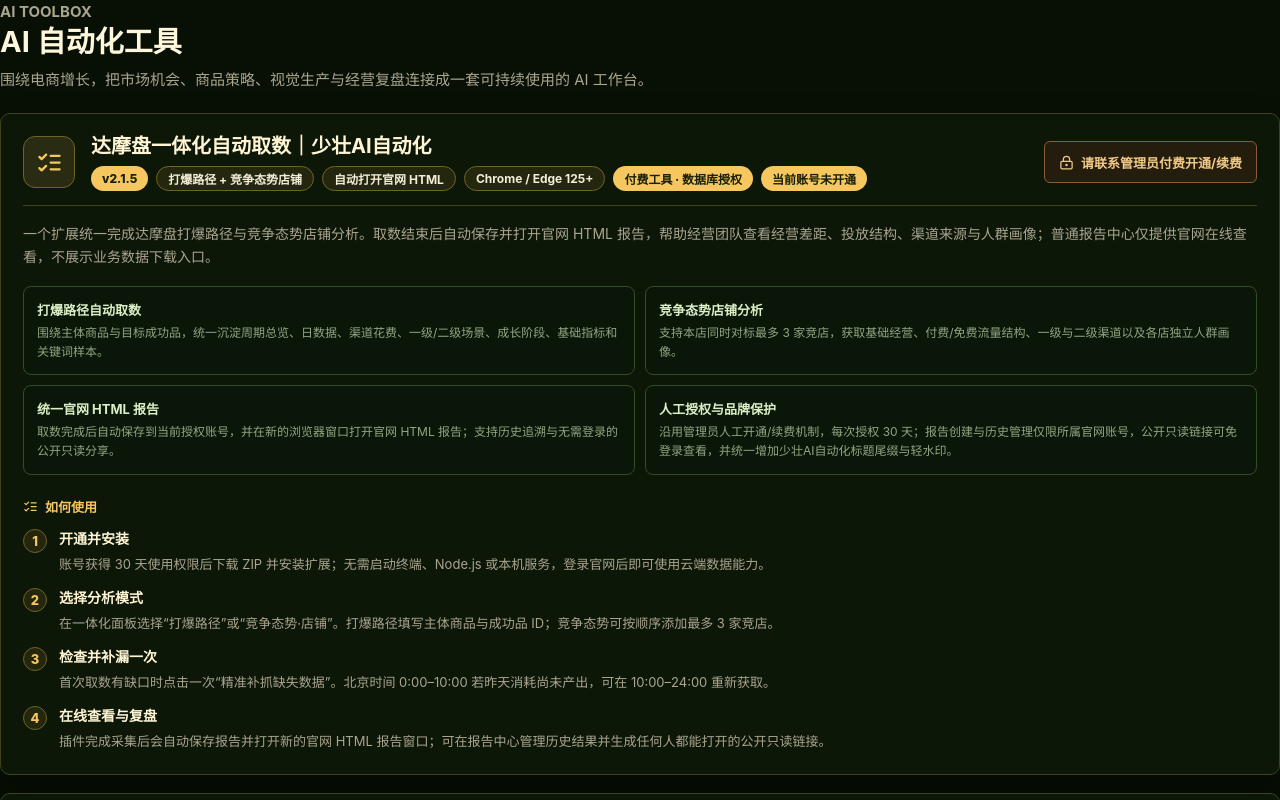
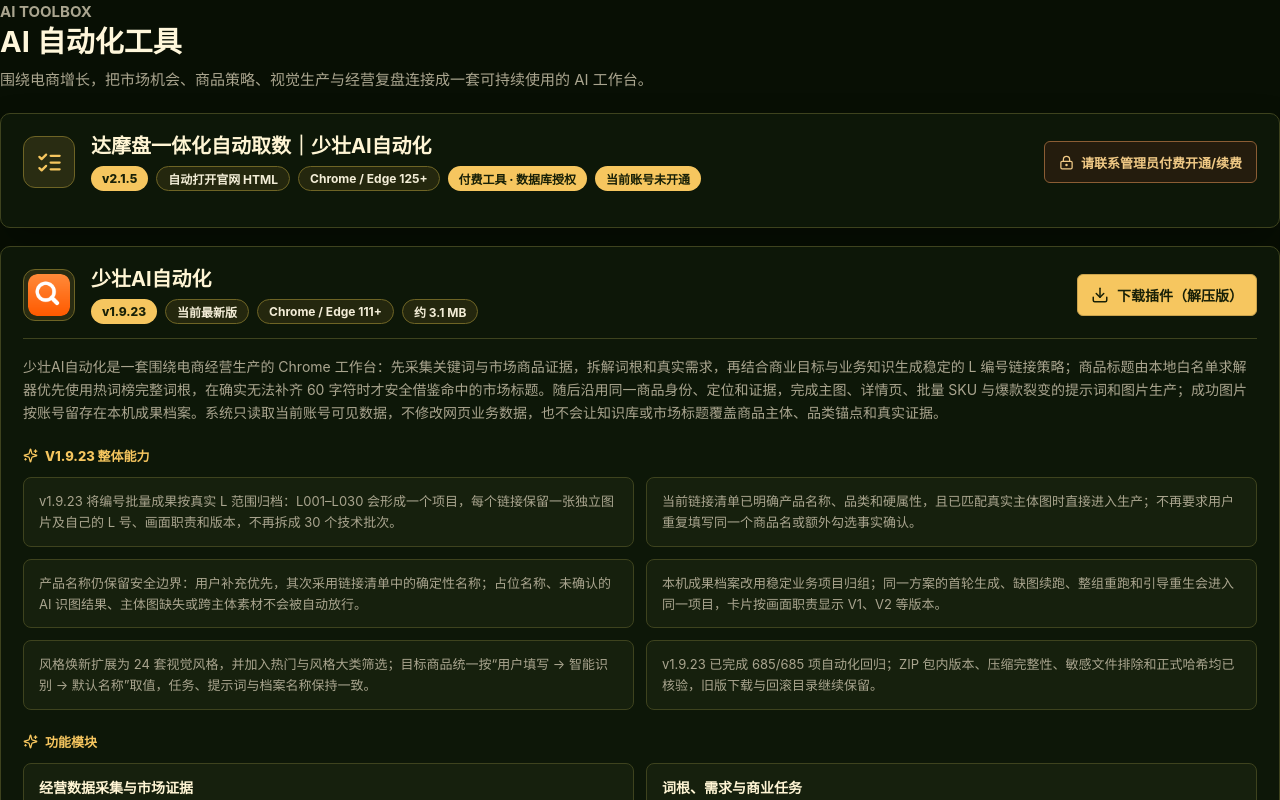
Before and after one commit to songlelaile/20260606sanjie, a Next.js app: page /tools in a window 1280 px wide. Shown: the top 800 px of the page. Built offline with nearby package versions, Linux system fonts and the light colour scheme; no server answers.

Commit message:
chore: simplify DMP tool card

```diff
--- a/src/app/tools/page.tsx
+++ b/src/app/tools/page.tsx
@@ -45,44 +45,6 @@
   downloadName: DMP_AUTOMATION_DOWNLOAD_NAME,
   platform: "Chrome / Edge 125+"
 };
-
-const DMP_DATA_GROUPS = [
-  {
-    title: "打爆路径自动取数",
-    desc: "围绕主体商品与目标成功品，统一沉淀周期总览、日数据、渠道花费、一级/二级场景、成长阶段、基础指标和关键词样本。"
-  },
-  {
-    title: "竞争态势店铺分析",
-    desc: "支持本店同时对标最多 3 家竞店，获取基础经营、付费/免费流量结构、一级与二级渠道以及各店独立人群画像。"
-  },
-  {
-    title: "统一官网 HTML 报告",
-    desc: "取数完成后自动保存到当前授权账号，并在新的浏览器窗口打开官网 HTML 报告；支持历史追溯与无需登录的公开只读分享。"
-  },
-  {
-    title: "人工授权与品牌保护",
-    desc: "沿用管理员人工开通/续费机制，每次授权 30 天；报告创建与历史管理仅限所属官网账号，公开只读链接可免登录查看，并统一增加少壮AI自动化标题尾缀与轻水印。"
-  }
-];
-
-const DMP_USAGE_STEPS = [
-  {
-    title: "开通并安装",
-    body: "账号获得 30 天使用权限后下载 ZIP 并安装扩展；无需启动终端、Node.js 或本机服务，登录官网后即可使用云端数据能力。"
-  },
-  {
-    title: "选择分析模式",
-    body: "在一体化面板选择“打爆路径”或“竞争态势·店铺”。打爆路径填写主体商品与成功品 ID；竞争态势可按顺序添加最多 3 家竞店。"
-  },
-  {
-    title: "检查并补漏一次",
-    body: "首次取数有缺口时点击一次“精准补抓缺失数据”。北京时间 0:00–10:00 若昨天消耗尚未产出，可在 10:00–24:00 重新获取。"
-  },
-  {
-    title: "在线查看与复盘",
-    body: "插件完成采集后会自动保存报告并打开新的官网 HTML 报告窗口；可在报告中心管理历史结果并生成任何人都能打开的公开只读链接。"
-  }
-];
 
 const FEATURES = [
   {
@@ -253,7 +215,6 @@
             <h2>{DMP_AUTOMATION.name}</h2>
             <div className="tool-badges">
               <span className="tool-badge">v{DMP_AUTOMATION.version}</span>
-              <span className="tool-badge tool-badge-soft">打爆路径 + 竞争态势店铺</span>
               <span className="tool-badge tool-badge-soft">自动打开官网 HTML</span>
               <span className="tool-badge tool-badge-soft">{DMP_AUTOMATION.platform}</span>
               <span className="tool-badge tool-badge-paid">付费工具 · 数据库授权</span>
@@ -285,33 +246,6 @@
           </div>
         </header>
 
-        <p className="tool-lead">
-          一个扩展统一完成达摩盘打爆路径与竞争态势店铺分析。取数结束后自动保存并打开官网 HTML 报告，帮助经营团队查看经营差距、投放结构、渠道来源与人群画像；普通报告中心仅提供官网在线查看，不展示业务数据下载入口。
-        </p>
-
-        <div className="dmp-tool-capabilities">
-          {DMP_DATA_GROUPS.map((group) => (
-            <div key={group.title}><strong>{group.title}</strong><span>{group.desc}</span></div>
-          ))}
-        </div>
-
-        <div className="tool-block">
-          <div className="tool-block-label">
-            <ListChecks size={15} />
-            如何使用
-          </div>
-          <ol className="tool-steps tool-steps-plain">
-            {DMP_USAGE_STEPS.map((step, index) => (
-              <li key={step.title} className="tool-step">
-                <span className="tool-step-no">{index + 1}</span>
-                <div className="tool-step-body">
-                  <strong>{step.title}</strong>
-                  <span>{step.body}</span>
-                </div>
-              </li>
-            ))}
-          </ol>
-        </div>
       </section>
 
       <section className="tool-card">
```
